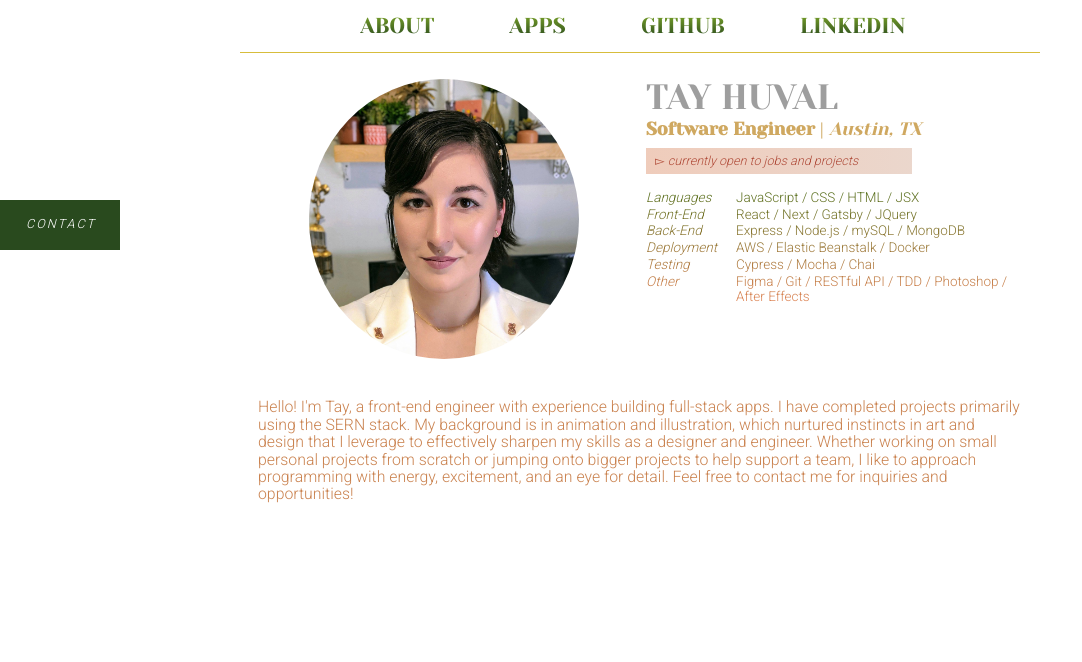
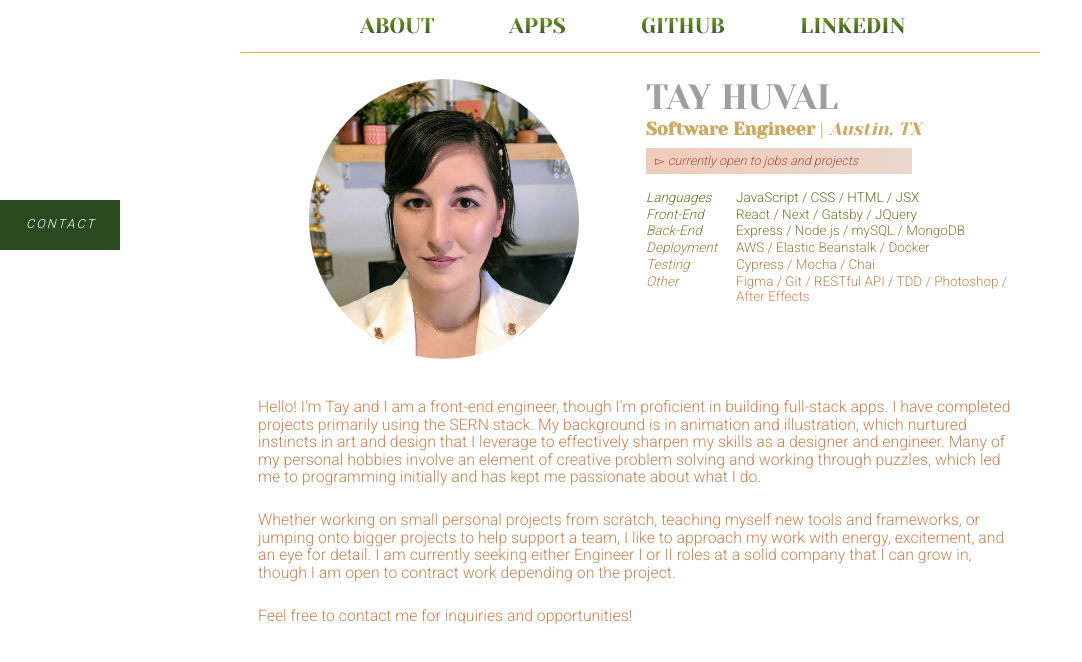
Before and after one commit to taylormleigh/tayMade, a Next.js app: page / in a window 1280 px wide. Shown: the top 662 px of the page, without its empty margins (0-1082 px from the left). Built offline with nearby package versions, Linux system fonts and the light colour scheme; grey boxes are pictures that could not be loaded.

Commit message:
updated about me

```diff
--- a/components/about.js
+++ b/components/about.js
@@ -21,7 +21,11 @@ const About = () => {
           </div>
       </div>
       <div className="aboutText">
-            {`Hello! I'm Tay, a front-end engineer with experience building full-stack apps. I have completed projects primarily using the SERN stack. My background is in animation and illustration, which nurtured instincts in art and design that I leverage to effectively sharpen my skills as a designer and engineer. Whether working on small personal projects from scratch or jumping onto bigger projects to help support a team, I like to approach programming with energy, excitement, and an eye for detail. Feel free to contact me for inquiries and opportunities!`}
+            {`Hello! I'm Tay and I am a front-end engineer, though I'm proficient in building full-stack apps. I have completed projects primarily using the SERN stack. My background is in animation and illustration, which nurtured instincts in art and design that I leverage to effectively sharpen my skills as a designer and engineer. Many of my personal hobbies involve an element of creative problem solving and working through puzzles, which led me to programming initially and has kept me passionate about what I do.`}
+            <p/>
+            {`Whether working on small personal projects from scratch, teaching myself new tools and frameworks, or jumping onto bigger projects to help support a team, I like to approach my work with energy, excitement, and an eye for detail. I am currently seeking either Engineer I or II roles at a solid company that I can grow in, though I am open to contract work depending on the project.`}
+            <p/>
+            {`Feel free to contact me for inquiries and opportunities!`}
       </div>
     </Layout>
   );
```
